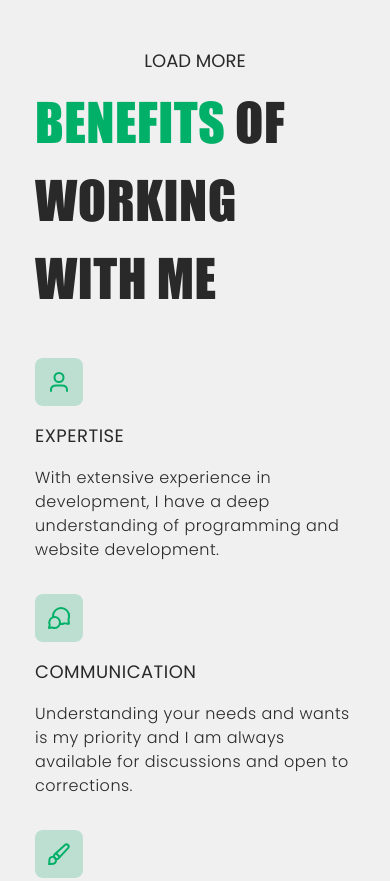
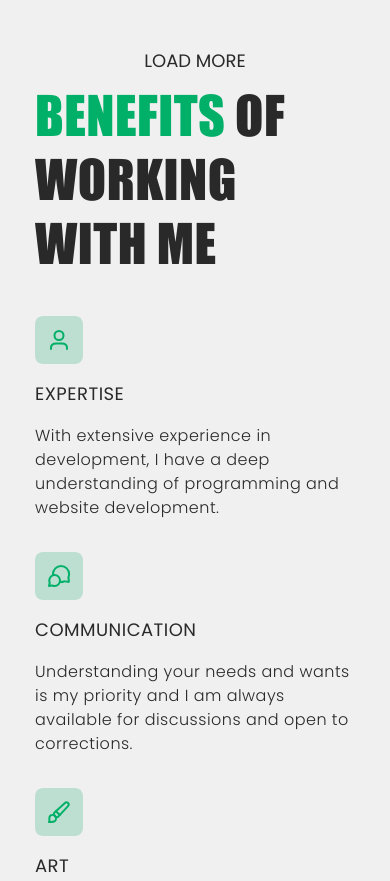
Before and after one commit to andrii-kyrch/project-CodeHeros-11, a website built with Vite: page src/index.html in a window 390 px wide. Shown: the part 3500-4381 px from the top of the page. Built offline with nearby package versions, Linux system fonts and the light colour scheme; files whose address does not match are found by name.

Commit message:
fix title line-height for mobile

```diff
--- a/src/css/benefits.css
+++ b/src/css/benefits.css
@@ -6,6 +6,7 @@
   font-family: "Impact", sans-serif;
   font-weight: 400;
   font-size: 52px;
+  line-height: 1.23;
   text-transform: uppercase;
   margin-bottom: 40px;
 }
@@ -28,7 +29,7 @@
   line-height: 156%;
   text-transform: uppercase;
 }
-@media (min-width: 767px){
+@media (min-width: 767px) {
   .benefits{
     margin-bottom: 124px;
   }
```
Lines whose indentation alone changed are shown as unchanged.
